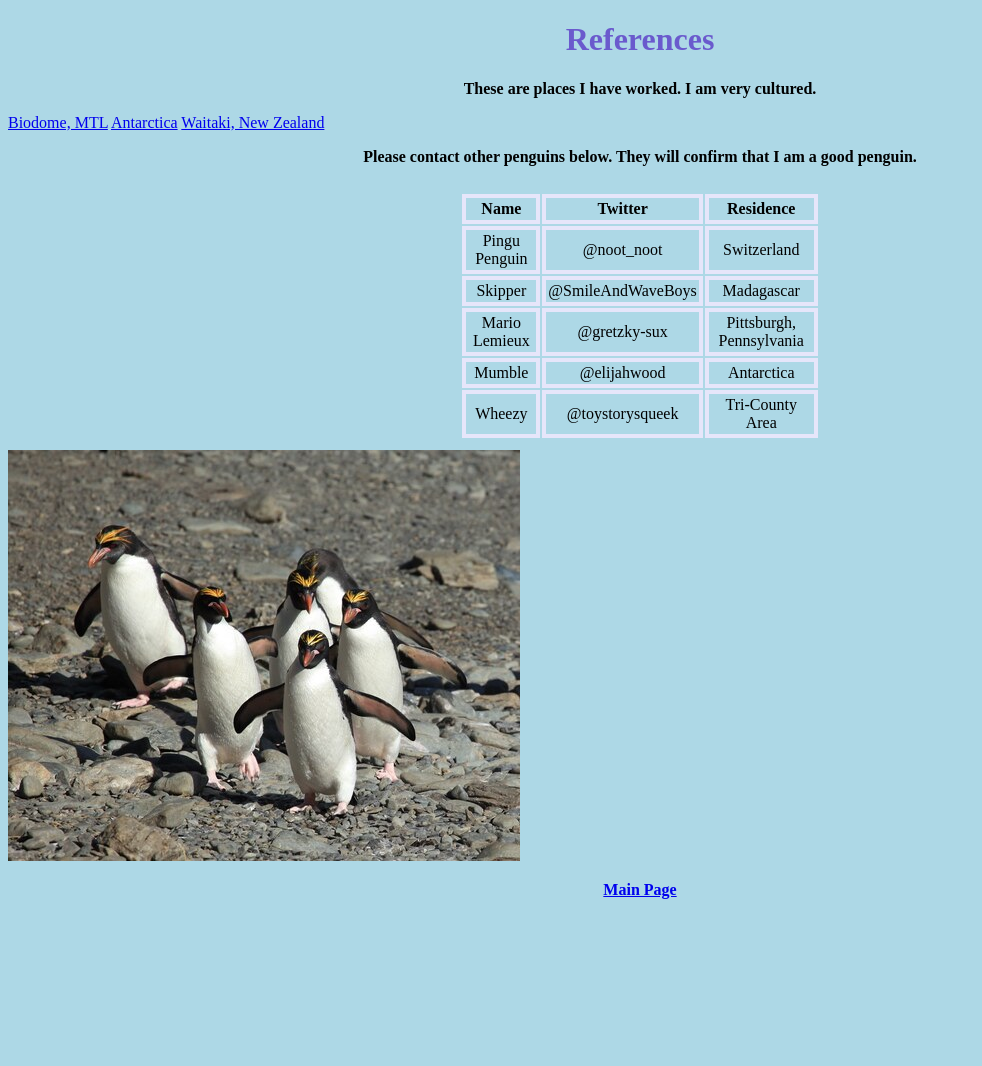
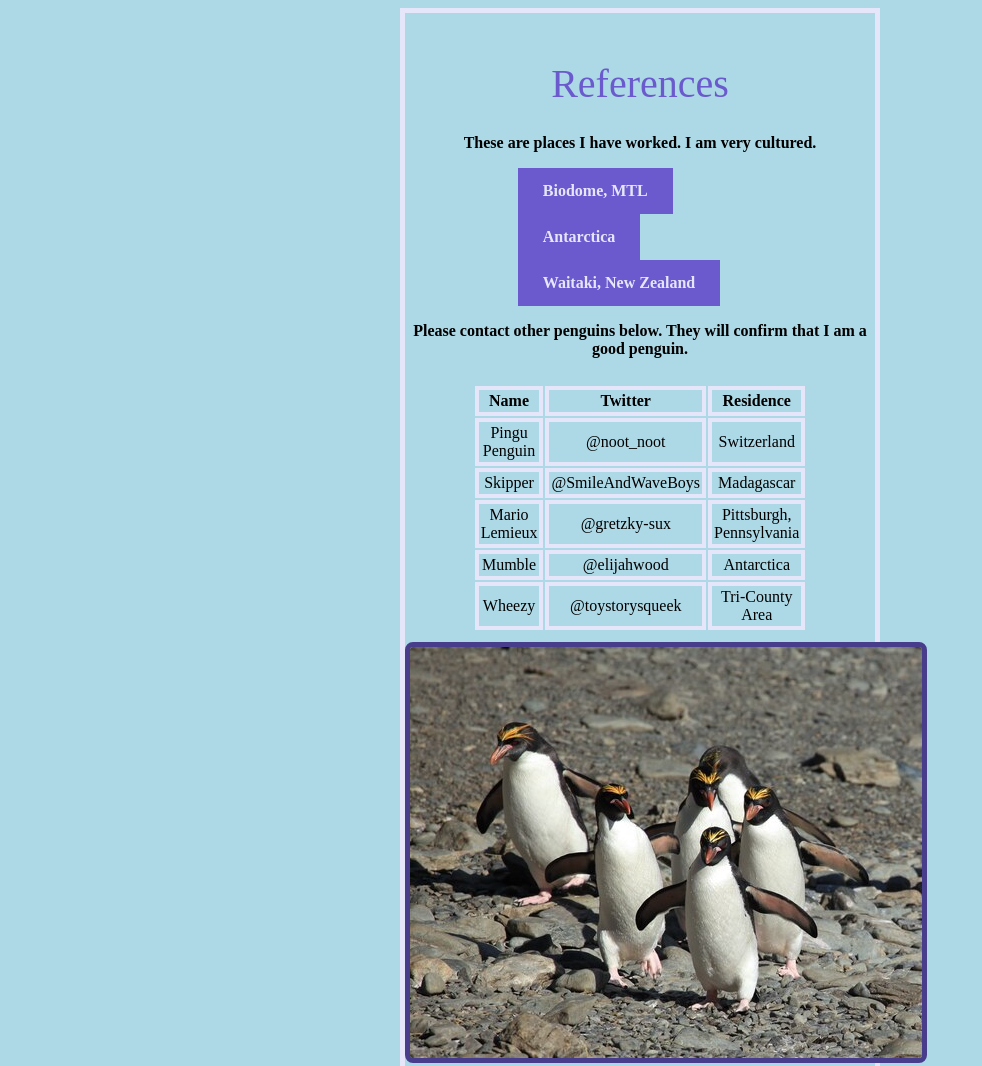
Before and after one commit to alexandros-v/alexandros-v.github.io, a plain HTML site: page contacts.html in a window 1280 px wide. Shown: the top 1066 px of the page, without its empty margins (0-982 px from the left). Before the commit the page ends 915 px from the top, so only its background shows below. Drawn offline with Linux system fonts and the light colour scheme; files whose address does not match are found by name.

Commit message:
mystyle.css

```diff
--- a/mystyle.css
+++ b/mystyle.css
@@ -1,27 +1,54 @@
+/* I wanted to keep the look bright with soft pastels.
+Blue, purple and grey were the main colours I used. I wanted
+particular focus to go to the images as Feefer himself isn't
+very qualified as a an employee.*/
+
+/* The page looked a touch bland with the single
+bg colour so I wanted to direct the viewer with
+a small box around the entire webpage.*/
 body {
   background-color: lightblue;
+  border: 5px solid lavender;
+  margin-left: 400px;
+  margin-right: 400px;
+  padding-top: 20px;
+  padding-bottom: 20px;
 }
 
+/* This was important to me that this header was the
+biggest text on either webpage as it is the name!*/
 h1 {
 	text-align:center;
 	color: darkslateblue;
-	font-family:
+	font-size: 40px;
+	font-weight: 100;
+	font-family: impact;
 }
-
+/* I wanted to keep space above h2 to differentiate
+between each list, however I minimized the bottom margin
+to bring the lists closer to the h2.*/
 h2 {
 	text-align:center;
 	color: darkslategray;
-	border-top: 1px solid gray;
-	font-family:
+	margin-left: auto;
+	margin-right: auto;
+	margin-bottom: 1px;
+	font-size: 32px;
+	font-weight: lighter;
+	font-family: calibri;
 }
-
+/* I kept the <p> selector simple as there wasn't
+much content to address. Again, I wanted to make sure the
+text was centered to match with the images on screen.*/
 p {
 	text-align: center;
 	font-family: simplex;
 	font-weight: bold;
 }
 
-/* this allows me to center the list on the page by creating an in-line block*/
+/* this allows me to center the 3 lists on the page
+by using the class selector and creating an in-line block.
+https://www.w3schools.com/howto/howto_css_center-list.asp*/
 div.list {
 	text-align: center;
 	font-family: simplex;
@@ -32,34 +59,61 @@ ul.thisUL {
 	text-align: left;
 }
 
-/*  */
+/* I wanted to alter the h1 heading on the second page so I
+used an ID selector. */
 #ref {
 	text-align: center;
 	color: slateblue;
 	font-family: monotype corsiva;
 }
 
-/* class attributed to photos to center on page, as well as build a border */
-img.image{
+/* The images felt lifeless with the background and
+I wanted to make sure they were given importance on
+the screen. I added a rounded border to soften the
+images and matched the colours with the title.
+https://www.w3schools.com/css/css_border_rounded.asp*/
+img{
 	border: 5px solid darkslateblue;
 	border-radius: 8px;
 	display: block;
 	margin-left: auto;
 	margin-right: auto;
 }
-
+/* This table selector allows me to center the table
+on the page above the photo, as well as alter the amount
+of space taken up on the screen.*/
 table{
-	width: 30%;
+	width: 40%;
 	margin-left: auto;
 	margin-right: auto;
 	padding: 10px;
 }
 
+/* I wanted the table to look less ugly and implemented
+some more soft colours to much the website aesthetic*/
 th, td {
   border:4px solid lavender;
   padding: 2px;
   text-align:center;
   font-family: rockwell condensed;
 }
+/* Here I used the Hover selector to add some interactivity to
+my table. I found the instructions on w3schools.
+https://www.w3schools.com/html/html_table_styling.asp*/
+tr:hover {background-color: lavender;}
 
-tr:hover {background-color: lavender;}
+div.links{
+	margin: auto;
+	width: 52%;
+}
+
+a.ext{
+	background-color: slateblue;
+	color: lavender;
+	padding: 14px 25px;
+	text-align: center;
+	text-decoration: none;
+	display: inline-block;
+	font-family: simplex;
+	font-weight: bold;
+}
```
